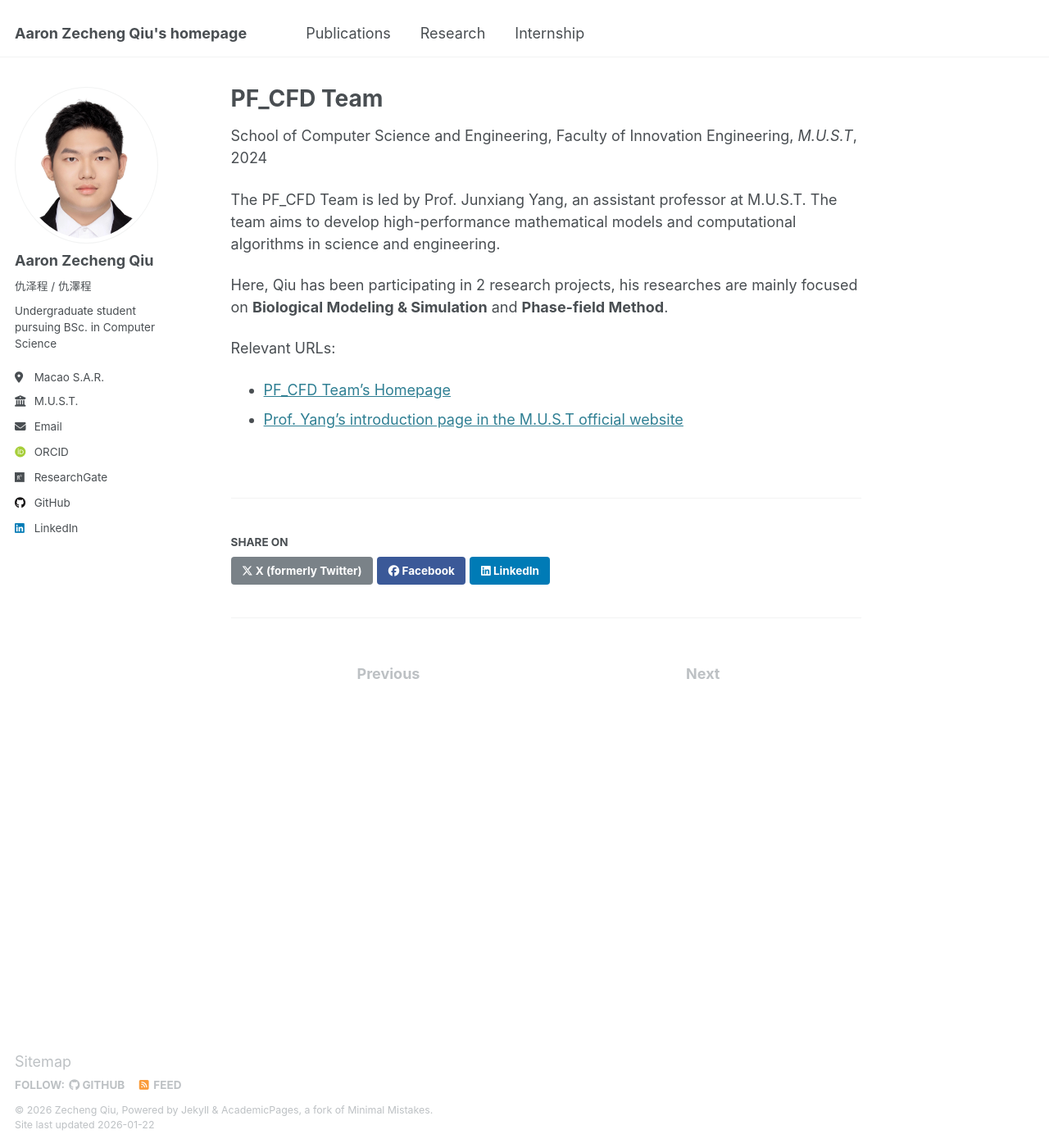
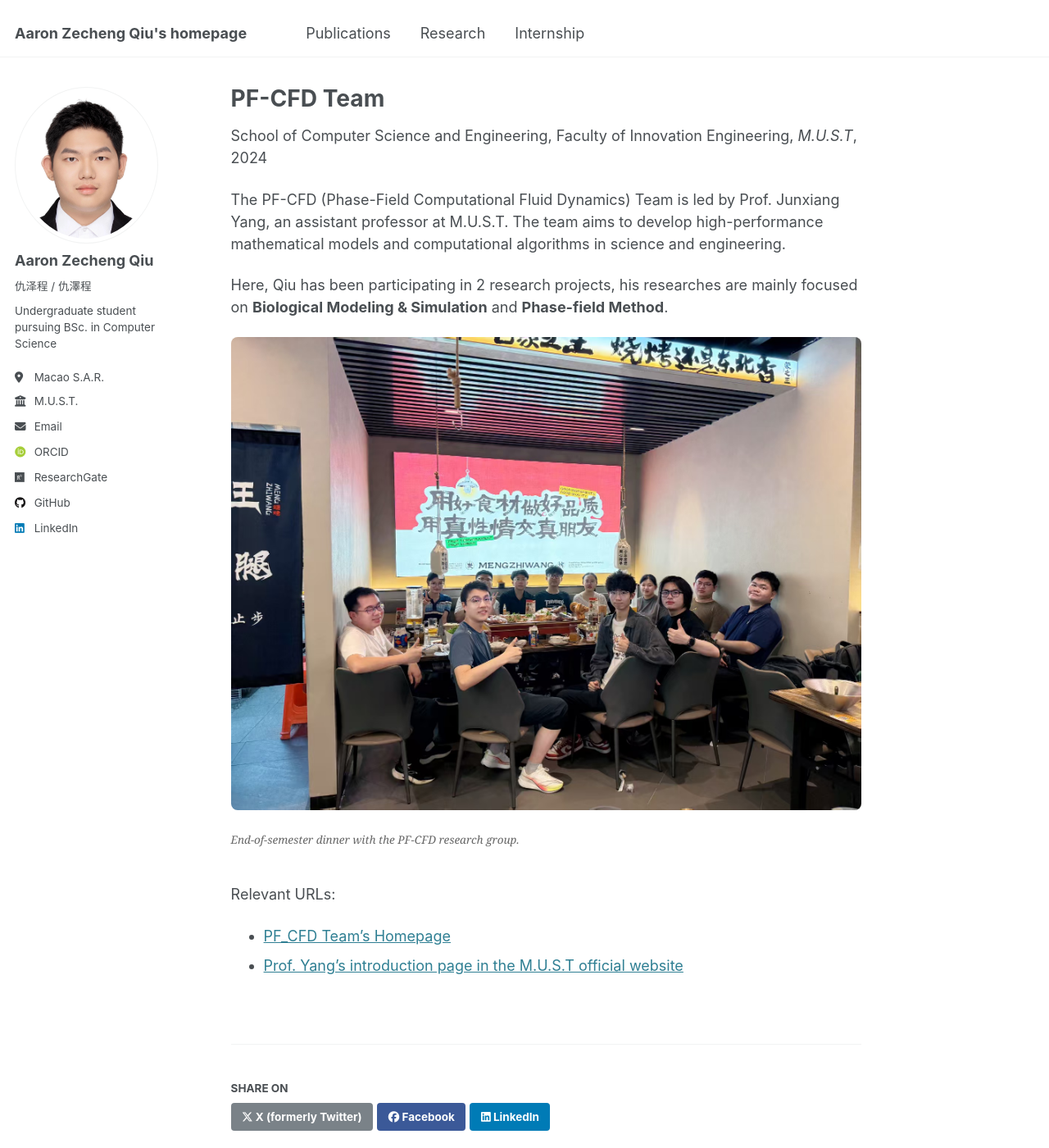
Before and after one commit to aaron-z-chiu/aaron-z-chiu.github.io, a Jekyll site: the page built from _research/JXYang.md, in a window 1280 px wide and 1400 px high. Shown: the whole window at 82% size. Built offline with Jekyll 4.4.1, drawn with Linux system fonts in a browser that asks for light colours; some web fonts are replaced.

Commit message:
img for research teams

```diff
--- a/_research/JXYang.md
+++ b/_research/JXYang.md
@@ -1,5 +1,5 @@
 ---
-title: "PF_CFD Team"
+title: "PF-CFD Team"
 # collection: research
 type: "School of Computer Science and Engineering, Faculty of Innovation Engineering"
 permalink: /research/JXYang
@@ -8,9 +8,16 @@ date: 2024-02-01
 location: "Macau S.A.R."
 ---
 
-The PF_CFD Team is led by Prof. Junxiang Yang, an assistant professor at M.U.S.T. The team aims to develop high-performance mathematical models and computational algorithms in science and engineering.
+The PF-CFD (Phase-Field Computational Fluid Dynamics) Team is led by Prof. Junxiang Yang, an assistant professor at M.U.S.T. The team aims to develop high-performance mathematical models and computational algorithms in science and engineering.
 
 Here, Qiu has been participating in 2 research projects, his researches are mainly focused on **Biological Modeling & Simulation** and **Phase-field Method**.
+
+<figure style="text-align: center; margin-top: 20px;">
+    <img src="../images/CFD-TeamDinner.jpg" alt="CFD Team Dinner" style="width: 100%; max-width: 800px; border-radius: 8px;">
+    <figcaption style="margin-top: 8px; font-style: italic; color: #666;">
+        End-of-semester dinner with the PF-CFD research group.
+    </figcaption>
+</figure>
 
 Relevant URLs:
 * [PF_CFD Team's Homepage](https://cfdyang521.github.io)
```
Also changed, not shown: _research/JQWei.md (+7 -0 lines), images/CFD-TeamDinner.jpg (added), 1 other file.
